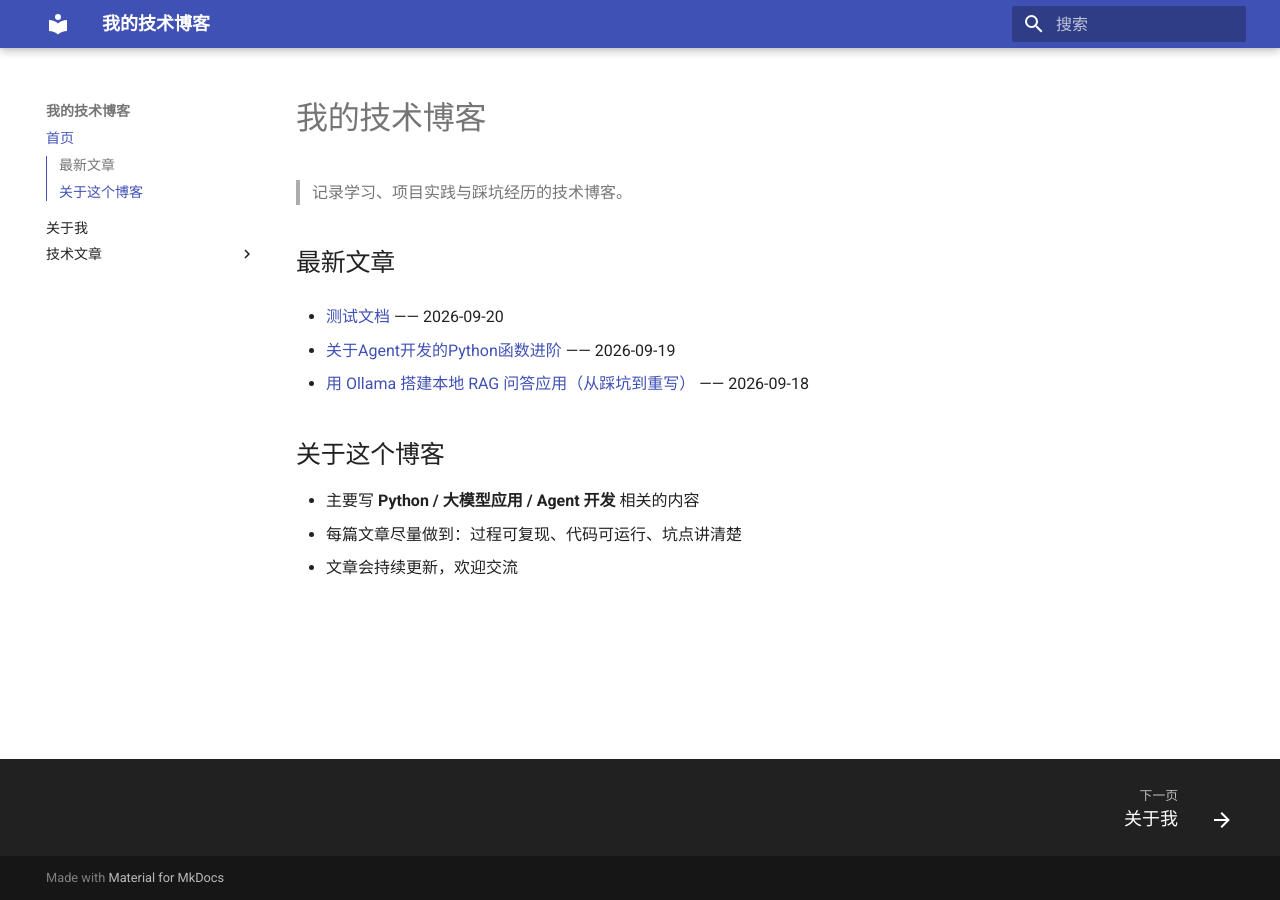
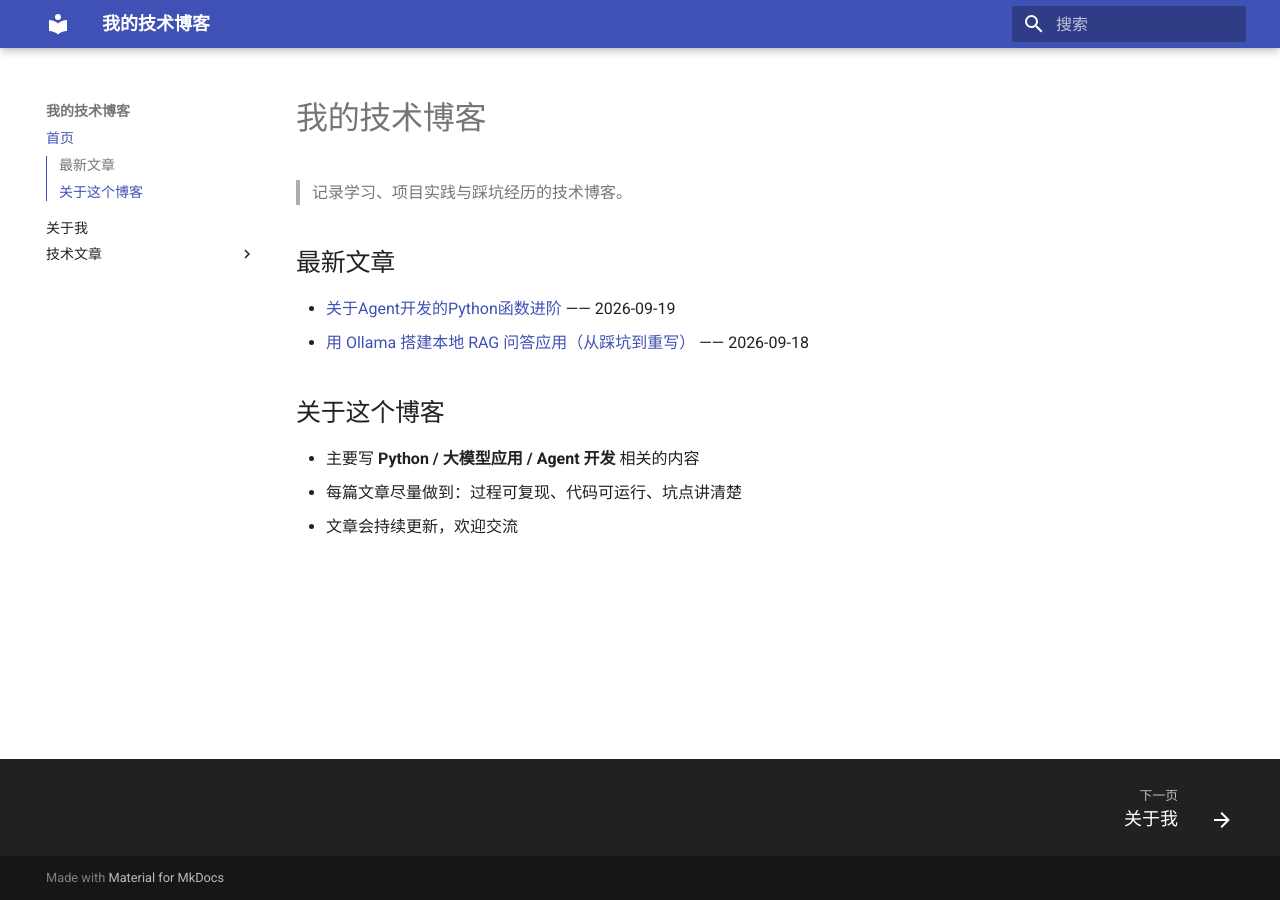
Before and after one commit to smog-mgy/tech-blog, an MkDocs documentation site: the page built from docs/index.md, in a window 1280 px wide. Built offline with MkDocs 1.6.1 and Material for MkDocs 9.7.7, drawn with Linux system fonts in a browser that asks for light colours.

Commit message:
删除测试文章：我的博客文档

```diff
--- a/docs/index.md
+++ b/docs/index.md
@@ -3,8 +3,6 @@
 > 记录学习、项目实践与踩坑经历的技术博客。
 
 ## 最新文章
-
-- [测试文档](posts/我的博客文档.md) —— 2026-09-20
 
 - [关于Agent开发的Python函数进阶](posts/关于Agent开发的Python函数进阶.md) —— 2026-09-19
 - [用 Ollama 搭建本地 RAG 问答应用（从踩坑到重写）](posts/rag-ollama.md) —— 2026-09-18
--- a/mkdocs.yml
+++ b/mkdocs.yml
@@ -31,4 +31,3 @@ nav:
   - 技术文章:
       - 用 Ollama 搭建本地 RAG 问答应用: posts/rag-ollama.md
       - 关于Agent开发的Python函数进阶: posts/关于Agent开发的Python函数进阶.md
-      - 测试发布：posts/我的博客文档.md
```
Also changed, not shown: docs/posts/我的博客文档.md (deleted, +0 -1 lines).
